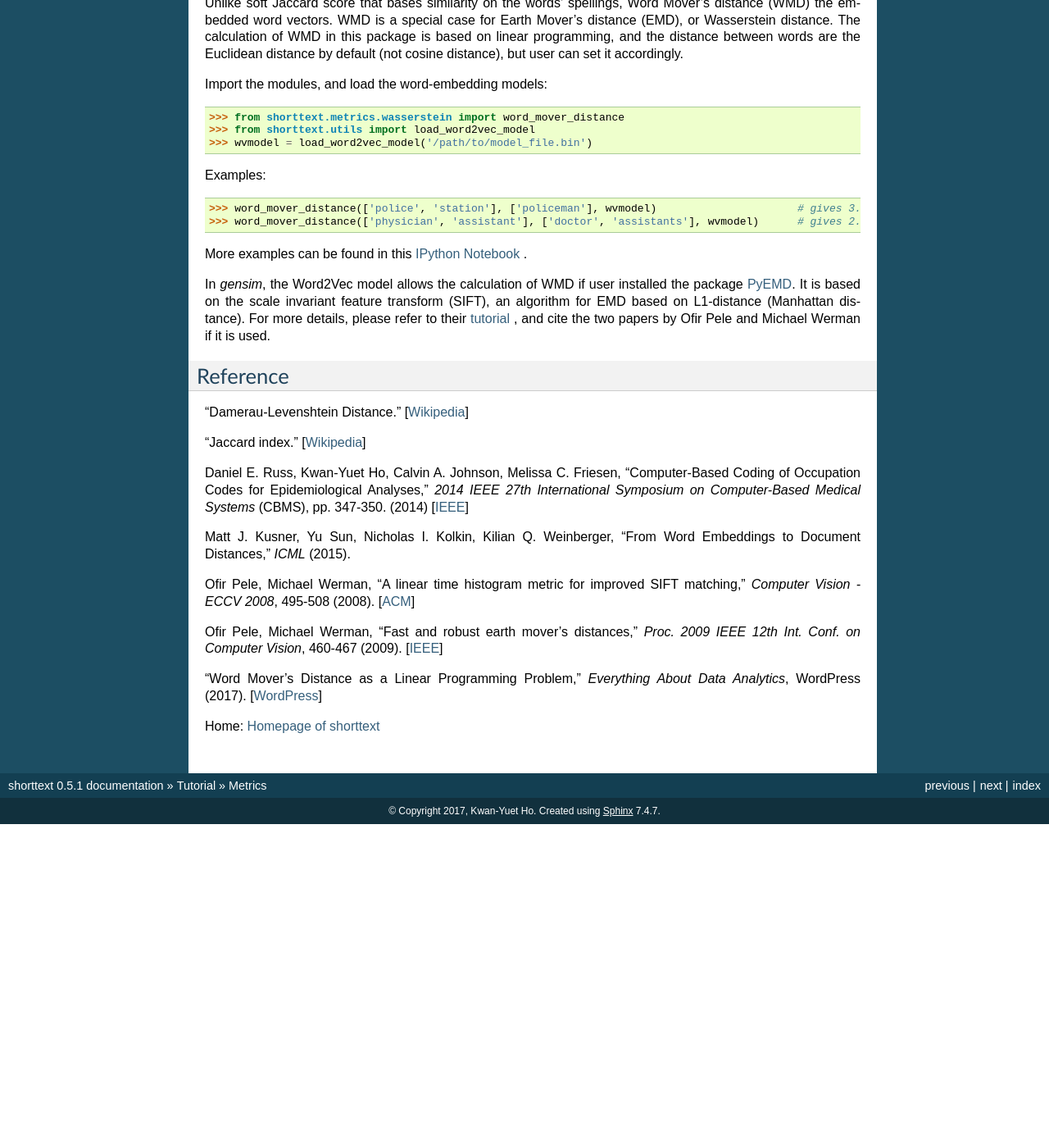
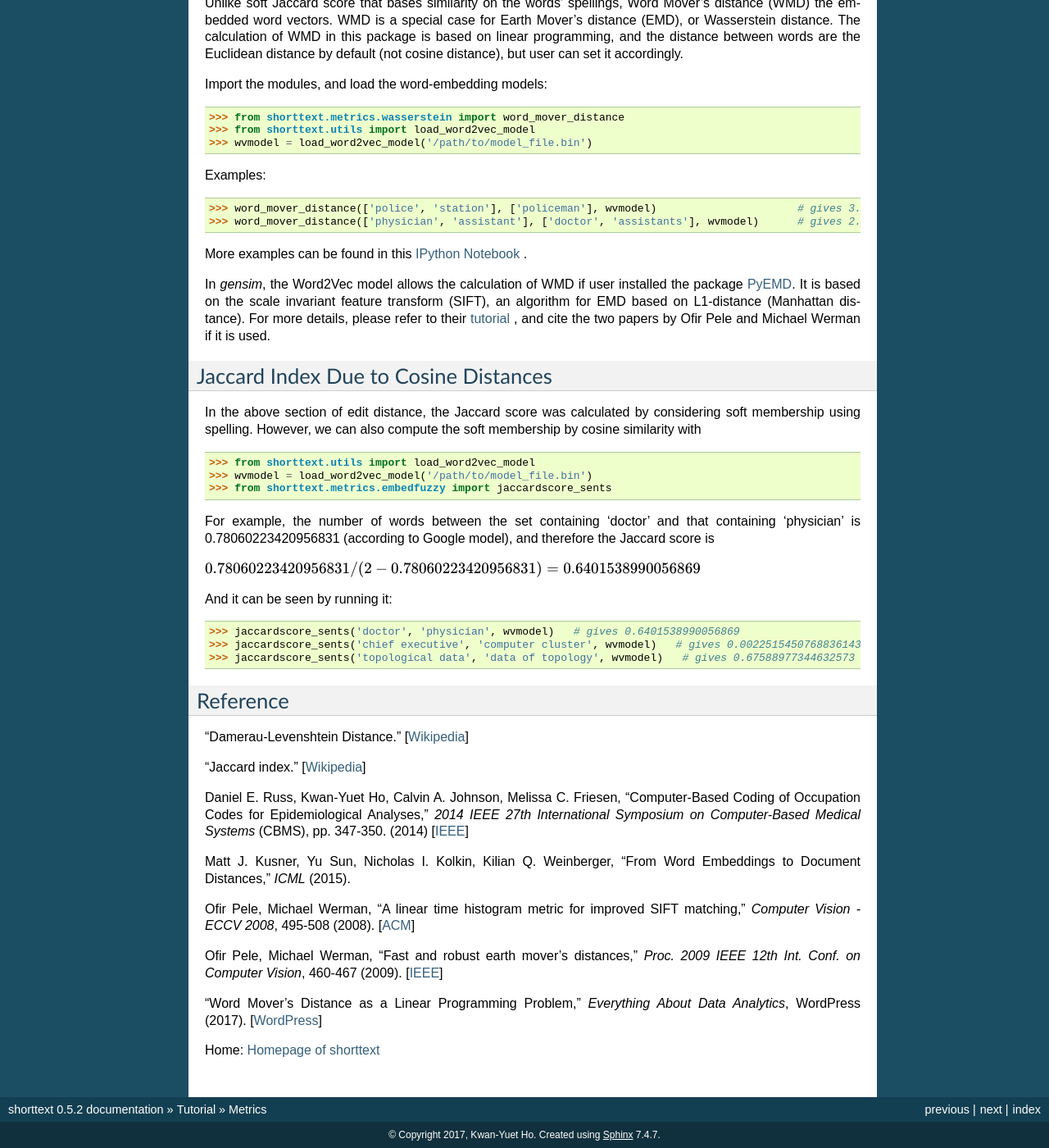
Before and after one commit to stephenhky/PyShortTextCategorization, a Sphinx documentation site: the page built from docs/tutorial_metrics.rst, in a window 1280 px wide and 1400 px high, scrolled down 1013 px. Shown: the whole window at 82% size. Built offline with Sphinx 7.4.7, drawn with Linux system fonts in a browser that asks for light colours; cross-references to code outside the pages are shown as plain code; before the commit the page ends 2018 px from its top, so only the background shows below that; some of the changed text lies outside the part shown.

Commit message:
releasing 0.5.2

```diff
--- a/apidocs/source/conf.py
+++ b/apidocs/source/conf.py
@@ -60,7 +60,7 @@ author = u'Kwan-Yuet Ho'
 # The short X.Y version.
 version = '0.5'
 # The full version, including alpha/beta/rc tags.
-release = '0.5.1'
+release = '0.5.2'
 
 # The language for content autogenerated by Sphinx. Refer to documentation
 # for a list of supported languages.
--- a/docs/conf.py
+++ b/docs/conf.py
@@ -61,7 +61,7 @@ author = u'Kwan-Yuet Ho'
 # The short X.Y version.
 version = u'0.5'
 # The full version, including alpha/beta/rc tags.
-release = u'0.5.1'
+release = u'0.5.2'
 
 # The language for content autogenerated by Sphinx. Refer to documentation
 # for a list of supported languages.
--- a/docs/tutorial_metrics.rst
+++ b/docs/tutorial_metrics.rst
@@ -76,6 +76,26 @@ please refer to their `tutorial
 <https://radimrehurek.com/gensim/models/keyedvectors.html>`_ , and cite the two papers by Ofir Pele and Michael Werman
 if it is used.
 
+Jaccard Index Due to Cosine Distances
+-------------------------------------
+
+In the above section of edit distance, the Jaccard score was calculated by considering soft membership
+using spelling. However, we can also compute the soft membership by cosine similarity with
+
+>>> from shorttext.utils import load_word2vec_model
+>>> wvmodel = load_word2vec_model('/path/to/model_file.bin')
+>>> from shorttext.metrics.embedfuzzy import jaccardscore_sents
+
+For example, the number of words between the set containing 'doctor' and that containing 'physician'
+is 0.78060223420956831 (according to Google model), and therefore the Jaccard score is
+
+:math:`0.78060223420956831 / (2-0.78060223420956831) = 0.6401538990056869`
+
+And it can be seen by running it:
+
+>>> jaccardscore_sents('doctor', 'physician', wvmodel)   # gives 0.6401538990056869
+>>> jaccardscore_sents('chief executive', 'computer cluster', wvmodel)   # gives 0.0022515450768836143
+>>> jaccardscore_sents('topological data', 'data of topology', wvmodel)   # gives 0.67588977344632573
 
 Reference
 ---------
--- a/setup.py
+++ b/setup.py
@@ -5,7 +5,7 @@ def readme():
         return f.read()
 
 setup(name='shorttext',
-      version="0.5.1",
+      version="0.5.2",
       description="Short Text Categorization",
       long_description="Supervised learning algorithms for short text categorization using embedded word vectors such as Word2Vec, or immediate feature vectors using topic models",
       classifiers=[
```
Also changed, not shown: README.md (+2 -0 lines), UPCOMING.md (+0 -4 lines), docs/news.rst (+8 -0 lines), docs/scripts.rst (+11 -7 lines).
